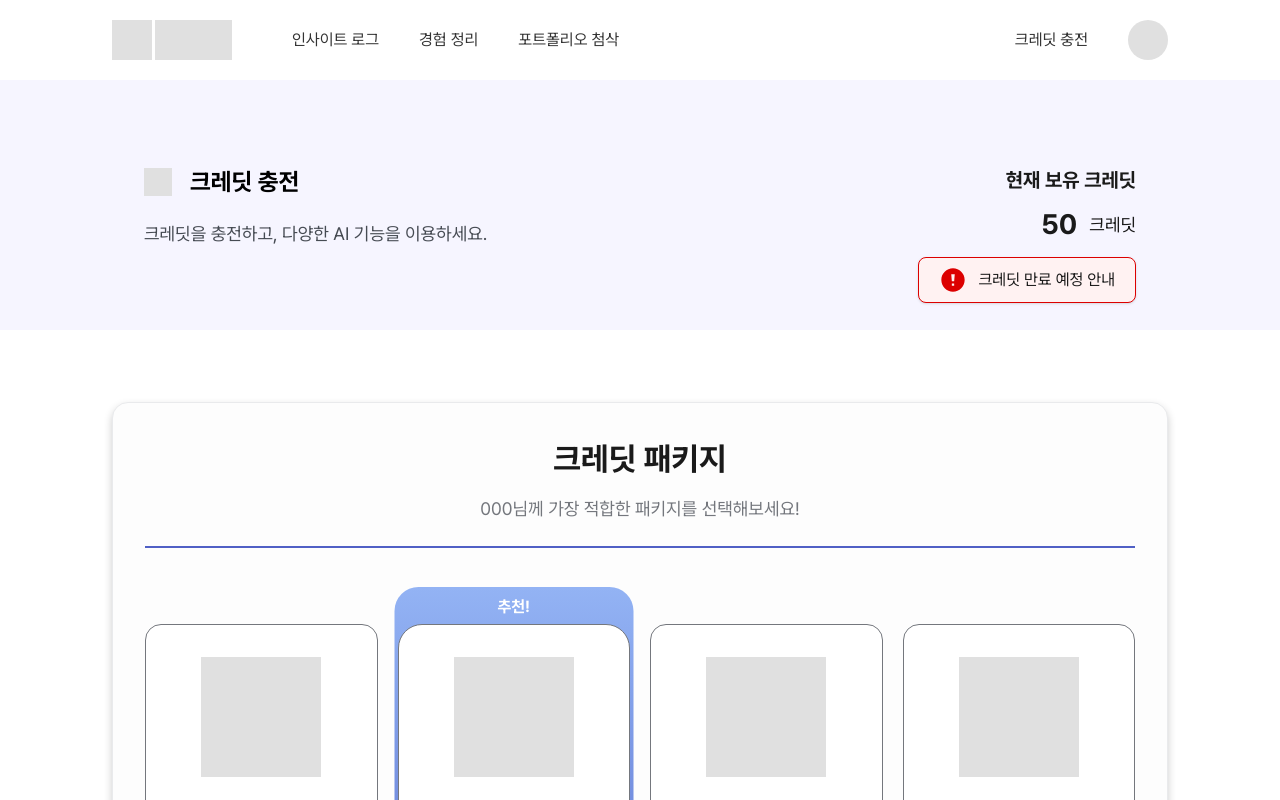
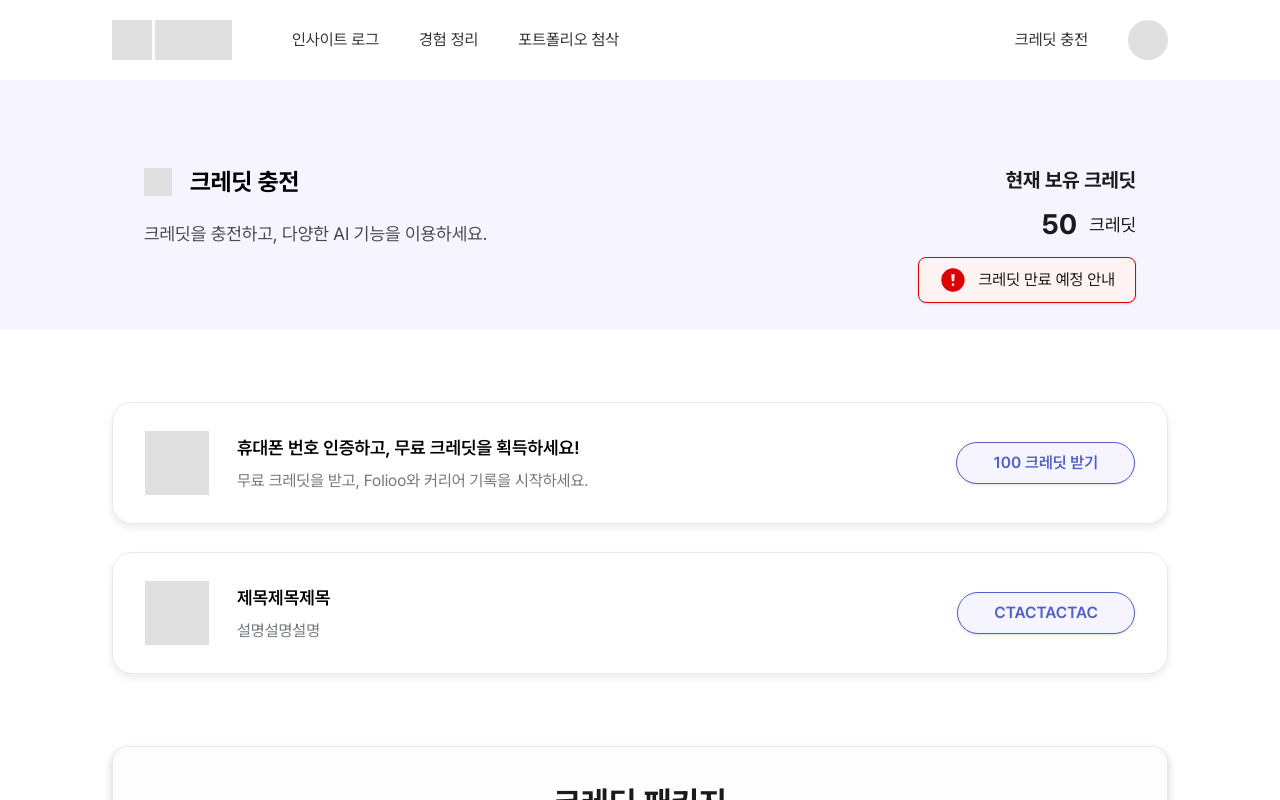
Before and after one commit to Teamie71/folioo-front, a Next.js app: page /topup in a window 1280 px wide. Shown: the top 800 px of the page. Built offline with nearby package versions, Linux system fonts and the light colour scheme.

Commit message:
✨ Feat: 이벤트 카드 섹션 구현

```diff
--- a/src/app/topup/page.tsx
+++ b/src/app/topup/page.tsx
@@ -12,6 +12,21 @@ export default function TopupPage() {
     credits: number;
     price: number;
   } | null>(null);
+
+  const benefitCards = [
+    {
+      id: 'phone',
+      title: '휴대폰 번호 인증하고, 무료 크레딧을 획득하세요!',
+      description: '무료 크레딧을 받고, Folioo와 커리어 기록을 시작하세요.',
+      cta: '100 크레딧 받기',
+    },
+    {
+      id: 'cta',
+      title: '제목제목제목',
+      description: '설명설명설명',
+      cta: 'CTACTACTAC',
+    },
+  ];
 
   const packages = [
     {
@@ -100,11 +115,44 @@ export default function TopupPage() {
         </div>
       </div>
 
+      {/* 혜택/안내 카드 섹션 */}
+      <div className='mx-auto flex w-[66rem] flex-col gap-[1.75rem]'>
+        {benefitCards.map((card) => (
+          <div
+            key={card.id}
+            className='flex items-center justify-between gap-[1.5rem] rounded-[1.25rem] border border-[#E9EAEC] bg-white px-[2rem] py-[1.75rem] shadow-[0_4px_8px_rgba(0,0,0,0.08)]'
+          >
+            <div className='flex items-center gap-[1.75rem]'>
+              <div className='h-[4rem] w-[4rem] bg-[#E0E0E0]' />
+              <div className='flex flex-col gap-[0.5rem]'>
+                <p className='text-[1.125rem] font-semibold'>
+                  {card.title}
+                </p>
+                <p className='text-[1rem] text-[#74777D]'>{card.description}</p>
+              </div>
+            </div>
+
+            <CommonButton
+              variantType='Outline'
+              px='2.25rem'
+              py='0.5rem'
+              className='text-[1rem] font-semibold'
+              onClick={() => {
+                // TODO: 각 CTA에 맞는 동작 연결
+                console.log(`${card.id} CTA 클릭`);
+              }}
+            >
+              {card.cta}
+            </CommonButton>
+          </div>
+        ))}
+      </div>
+
       {/* 크레딧 패키지 섹션 */}
       <div className='mx-auto flex w-[66rem] flex-col gap-[3rem]'>
         <div className='mx-auto flex w-full flex-col gap-[1.5rem] rounded-[1rem] border border-[#E9EAEC] bg-[#FDFDFD] px-[2rem] py-[2rem] shadow-[0_4px_8px_0_rgba(0,0,0,0.2)]'>
           {/* 패키지 섹션 타이틀 */}
-          <div className='flex flex-col items-center gap-[0.75rem]'>
+          <div className='flex flex-col items-center gap-[0.5rem]'>
             <h2 className='text-[2rem] font-bold text-[#1A1A1A]'>크레딧 패키지</h2>
             <p className='text-[1.125rem] text-[#74777D]'>
               {userName}님께 가장 적합한 패키지를 선택해보세요!
```
